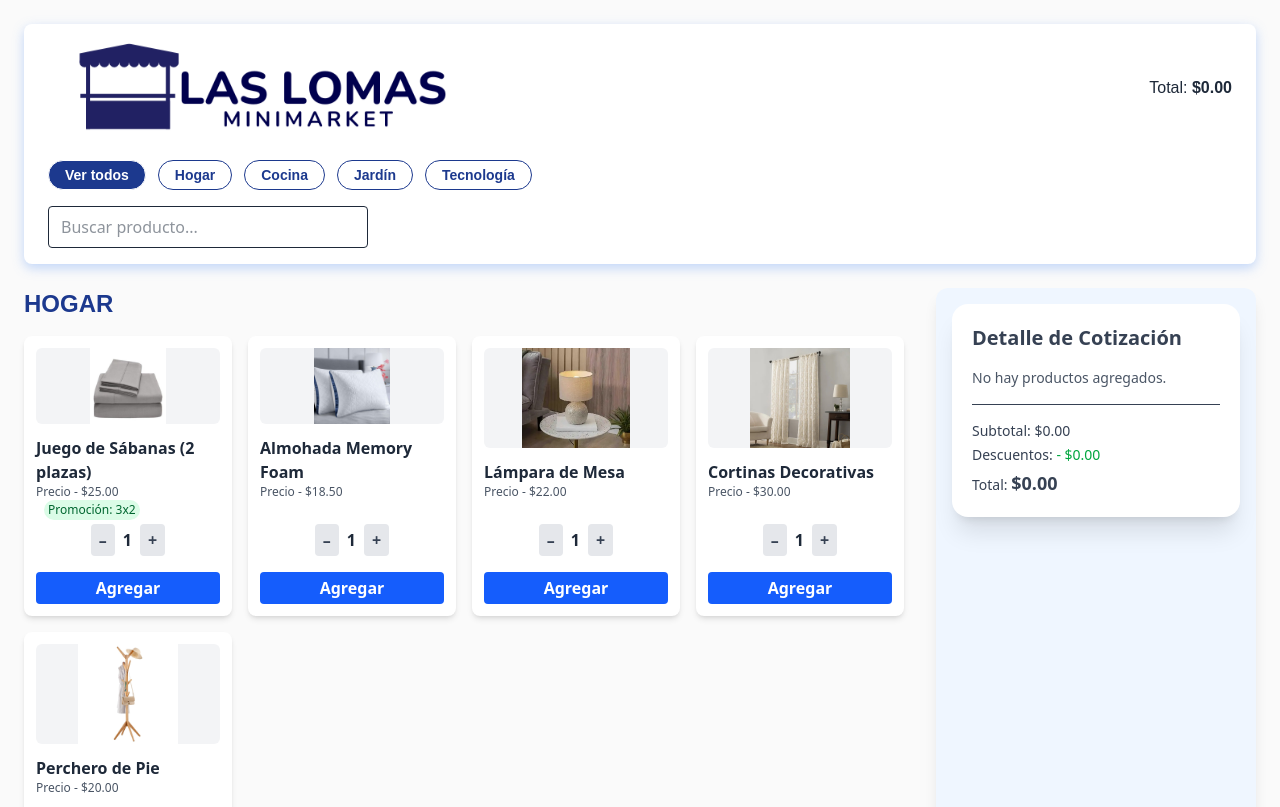
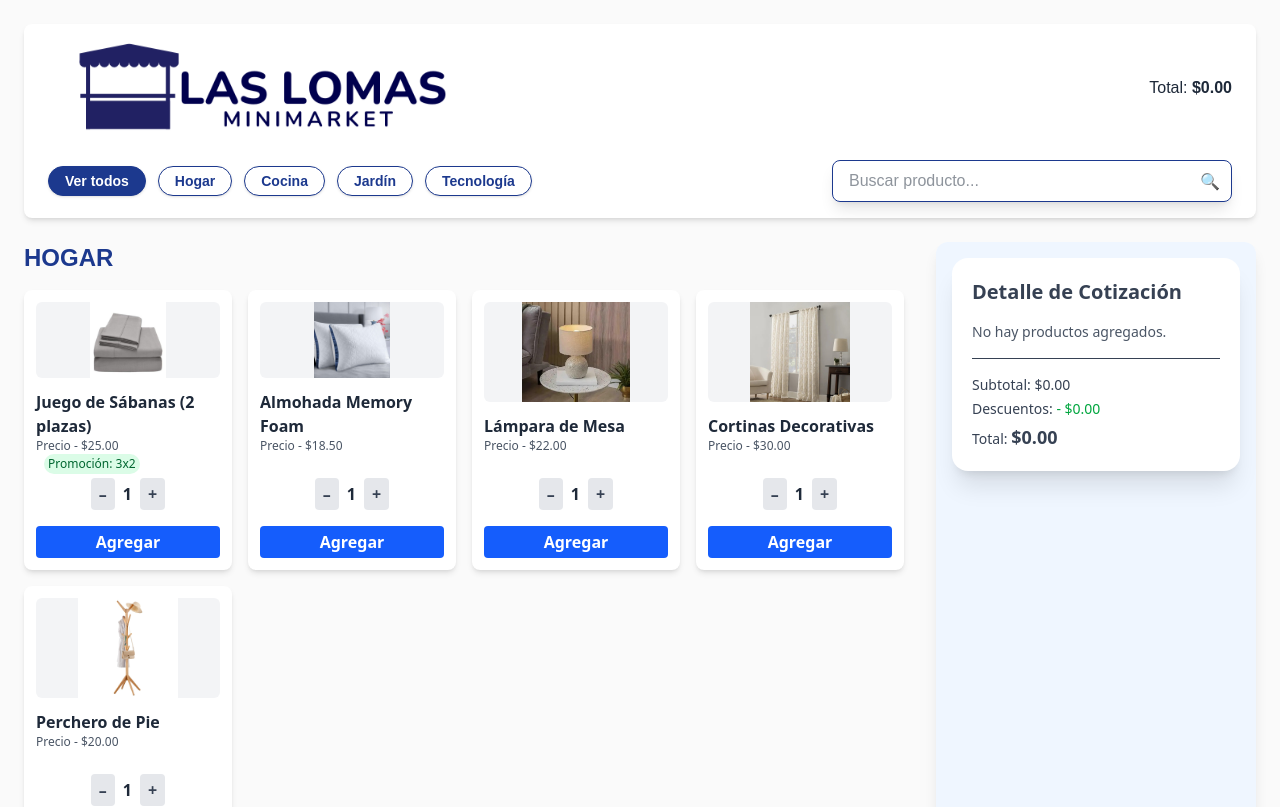
Before and after one commit to Duperro/minimarket-app, a React (Vite) app: page / in a window 1280 px wide. Shown: the top 807 px of the page. Built offline with nearby package versions, Linux system fonts and the light colour scheme.

Commit message:
formato de busqueda

```diff
--- a/src/components/Head.tsx
+++ b/src/components/Head.tsx
@@ -21,15 +21,11 @@ function Head({
   }, [selected]);
 
   return (
-    <header className="bg-white text-gray-800 py-4 px-6 drop-shadow-[0_4px_6px_rgba(59,130,246,0.3)] mb-6 rounded-lg">
+    <header className="bg-white text-gray-800 py-4 px-6 shadow-md mb-6 rounded-lg">
       <div className="flex flex-col gap-4">
-        {/* Logo + Total */}
+        {/* Logo y Total */}
         <div className="flex items-center justify-between">
-          <img
-            src="/logo.png"
-            alt="Logo"
-            className="h-24 object-cover"
-          />
+          <img src="/logo.png" alt="Logo" className="h-24 object-cover" />
           <div
             className="text-sm md:text-base font-medium"
             style={{ fontFamily: "Montserrat, sans-serif" }}
@@ -38,13 +34,15 @@ function Head({
           </div>
         </div>
 
+        {/* Categorías + Buscador */}
+        <div className="flex flex-col md:flex-row md:items-center justify-between gap-4 mt-2">
           {/* Botones de categorías */}
-        <div className="flex flex-wrap gap-3 mt-2">
+          <div className="flex flex-wrap gap-3">
             <button
               onClick={() => onSelectCategory(null)}
-            className={`px-4 py-1 rounded-full text-sm font-semibold border transition ${
+              className={`px-4 py-1 rounded-full text-sm font-semibold border transition shadow-sm ${
                 selected === null
-                ? "bg-blue-900 text-white"
+                  ? "bg-blue-900 text-white border-blue-900"
                   : "bg-white text-blue-900 border-blue-900"
               }`}
               style={{ fontFamily: "Montserrat, sans-serif" }}
@@ -56,9 +54,9 @@ function Head({
               <button
                 key={cat}
                 onClick={() => onSelectCategory(cat)}
-              className={`px-4 py-1 rounded-full text-sm font-semibold border transition ${
+                className={`px-4 py-1 rounded-full text-sm font-semibold border transition shadow-sm ${
                   selected === cat
-                  ? "bg-blue-900 text-white"
+                    ? "bg-blue-900 text-white border-blue-900"
                     : "bg-white text-blue-900 border-blue-900"
                 }`}
                 style={{ fontFamily: "Montserrat, sans-serif" }}
@@ -67,14 +65,23 @@ function Head({
               </button>
             ))}
           </div>
-      </div>
+
+          {/* Buscador */}
+          <div className="relative w-full md:w-100">
             <input
               type="text"
               placeholder="Buscar producto..."
               value={searchTerm}
-        onChange={e => setSearchTerm(e.target.value)}
-        className="border rounded px-3 py-2 w-full max-w-xs mt-4"
+              onChange={(e) => setSearchTerm(e.target.value)}
+              className="w-full pl-4 pr-10 py-2 border border-blue-900 rounded-lg shadow-lg focus:outline-none focus:ring-2 focus:ring-blue-500 transition"
+              style={{ fontFamily: "Montserrat, sans-serif" }}
             />
+            <span className="absolute right-3 top-1/2 transform -translate-y-1/2 text-blue-900 pointer-events-none">
+              🔍
+            </span>
+          </div>
+        </div>
+      </div>
     </header>
   );
 }
```
Lines whose indentation alone changed are shown as unchanged.
